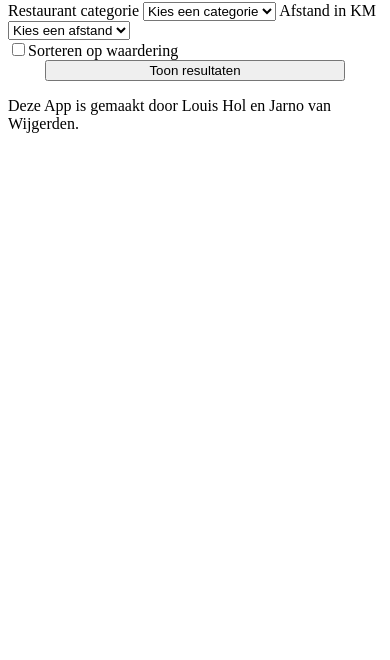
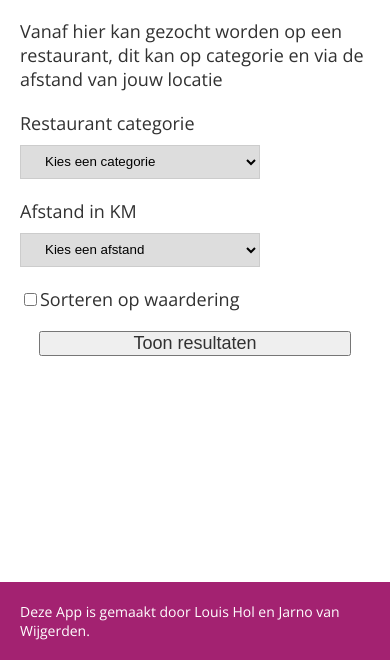
Before and after one commit to jarnovanwijgerden/Mobile1-Eindopdracht, a plain HTML site: page www/restaurants.html in a window 390 px wide. Shown: the part 184-844 px from the top of the page. Drawn offline with nearby package versions, Linux system fonts and the light colour scheme; some packages are replaced by stand-ins of ours.

Commit message:
css bugfix

```diff
--- a/www/restaurants.html
+++ b/www/restaurants.html
@@ -8,11 +8,12 @@
         <meta name="viewport" content="user-scalable=no, initial-scale=1, maximum-scale=1, minimum-scale=1, width=device-width, height=device-height, target-densitydpi=medium-dpi" />
         <!-- <link href='http://fonts.googleapis.com/css?family=Open+Sans:400,300,600' rel='stylesheet' type='text/css'>
 
-        <!-- <link rel="stylesheet" type="text/css" href="css/index.css" />
+        <!--
         <title>Eet.nu App</title>
     </head>
     <body> -->
-
+        <link rel="stylesheet" type="text/css" href="css/index.css" />
+        <link href='http://fonts.googleapis.com/css?family=Open+Sans:400,300,600' rel='stylesheet' type='text/css'>
         <div style="background: #f1f1f1;">
             <img src="img/eetnu-logo2.png" alt="Eet.nu" class="homeImage">
         </div>
```
